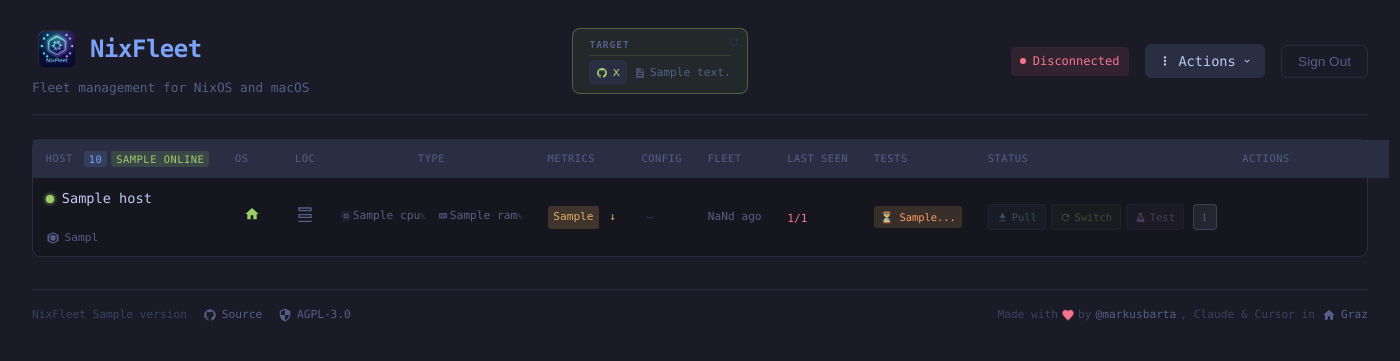
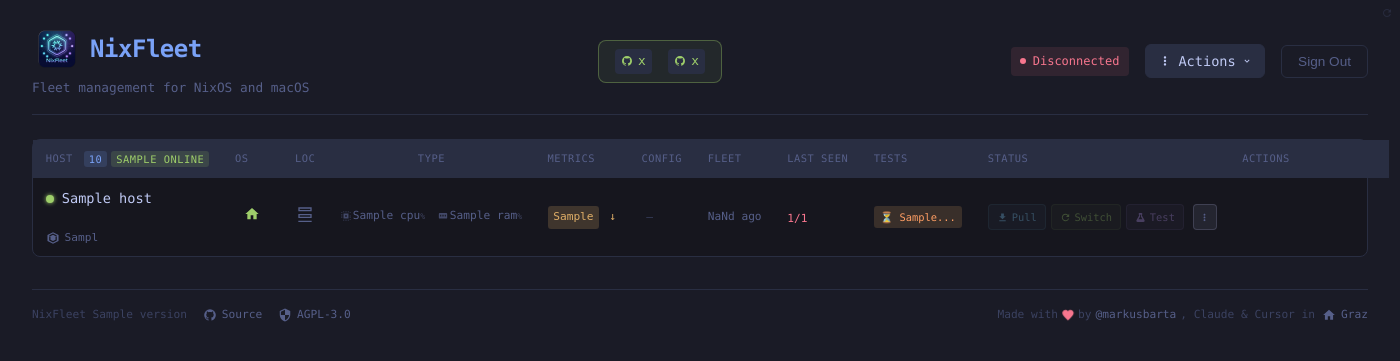
Before and after one commit to markus-barta/nixfleet, a Python web app: template app/templates/dashboard.html in a window 1400 px wide. Shown: the top 361 px of the page. Run offline with Jinja, Linux system fonts and the light colour scheme; the template is opened without the code that fills it: most values are stand-ins (such as "Sample title", 1, 10 or a date in 2020).

Commit message:
feat: Show both Config and Fleet target hashes in header

```diff
--- a/app/templates/dashboard.html
+++ b/app/templates/dashboard.html
@@ -109,17 +109,25 @@ header {
     min-width: 160px;
 }
 
-/* Source of Truth (nixcfg latest commit) */
+/* Target versions (nixcfg + nixfleet) */
 .source-of-truth {
     display: flex;
-    flex-direction: column;
-    align-items: flex-start;
-    gap: 0.25rem;
+    align-items: center;
     padding: 0.5rem 1rem;
     background: rgba(158, 206, 106, 0.08);
     border: 1px solid rgba(158, 206, 106, 0.35);
     border-radius: 8px;
-    position: relative;
+}
+
+.sot-targets {
+    display: flex;
+    gap: 1rem;
+}
+
+.sot-target {
+    display: flex;
+    align-items: center;
+    gap: 0.3rem;
 }
 
 .sot-refresh {
@@ -1071,22 +1079,27 @@ tr:hover .status .hb-countdown {
         <h1><img src="/static/logo.png" alt="NixFleet" class="brand-logo"> NixFleet</h1>
         <p class="subtitle">Fleet management for NixOS and macOS</p>
     </div>
+    {% if nixcfg_hash or build_hash %}
+    <div class="source-of-truth" title="Target versions for comparison">
+        <div class="sot-targets">
             {% if nixcfg_hash %}
-    <div class="source-of-truth" title="Source of truth: latest nixcfg commit">
-        <button class="sot-refresh" type="button" data-action="refresh-target" title="Refresh target hash">
+            <div class="sot-target">
+                <button class="sot-refresh" type="button" data-action="refresh-target" title="Refresh config hash">
                     <svg><use href="#icon-refresh"/></svg>
                 </button>
-        <span class="sot-label">Target</span>
-        <div class="sot-row">
-            <a href="https://github.com/markus-barta/nixcfg/commit/{{ nixcfg_hash }}" target="_blank" class="sot-hash">
+                <a href="https://github.com/markus-barta/nixcfg/commit/{{ nixcfg_hash }}" target="_blank" class="sot-hash nixcfg-hash" title="Config target (nixcfg)">
                     <svg width="12" height="12"><use href="#icon-github"/></svg>
                     {{ nixcfg_hash }}
                 </a>
-            {% if nixcfg_message %}
-            <span class="sot-notes" title="{{ nixcfg_message }}">
-                <svg><use href="#icon-file"/></svg>
-                <span class="sot-notes-text">{{ nixcfg_message[:50] }}{% if nixcfg_message|length > 50 %}…{% endif %}</span>
-            </span>
+            </div>
+            {% endif %}
+            {% if build_hash %}
+            <div class="sot-target">
+                <a href="https://github.com/markus-barta/nixfleet/commit/{{ build_hash }}" target="_blank" class="sot-hash fleet-hash" title="Fleet target (nixfleet)">
+                    <svg width="12" height="12"><use href="#icon-github"/></svg>
+                    {{ build_hash }}
+                </a>
+            </div>
             {% endif %}
         </div>
     </div>
```
Lines whose indentation alone changed are shown as unchanged.
